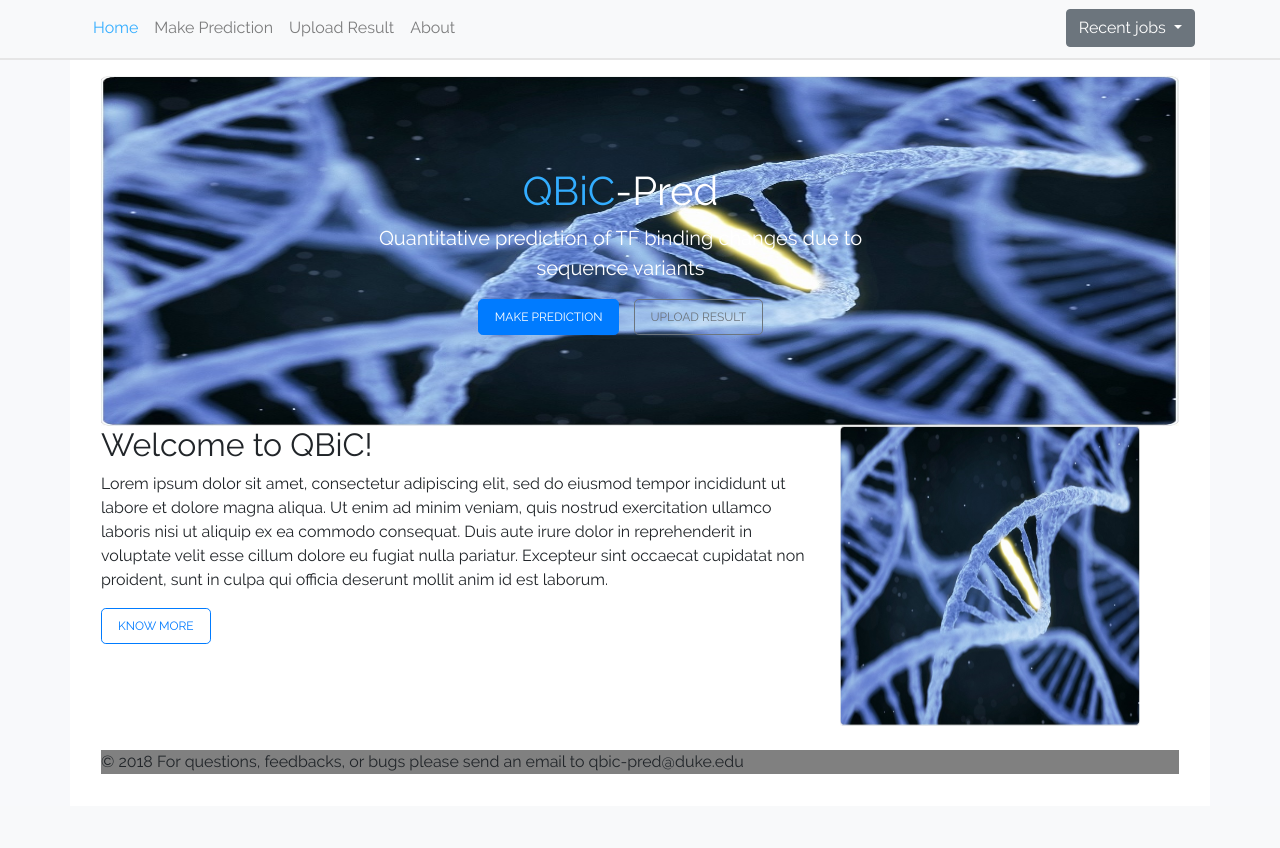
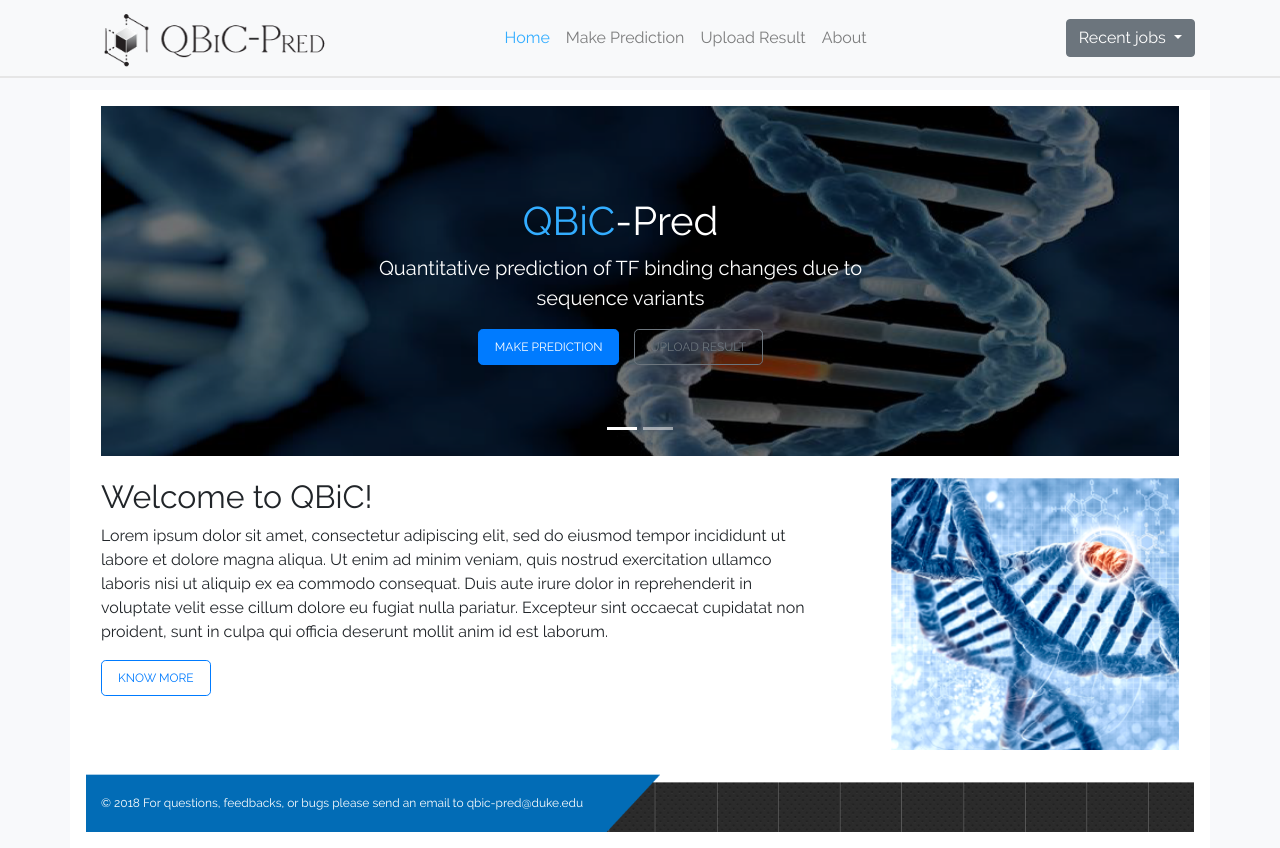
Before and after one commit to vincentiusmartin/QBiC-Pred, a Flask app: page / in a window 1280 px wide. Before the commit the page ends 774 px from the top, so only its background shows below. Run offline with Flask 2, Linux system fonts and the light colour scheme; data that the repository does not hold is empty; parts of the project's set-up code (start-up, migrations or seed data) failed here and were passed over; some libraries are stand-ins or nearby versions.

Commit message:
more interface

```diff
--- a/website/app/static/css/base.css
+++ b/website/app/static/css/base.css
@@ -1,5 +1,5 @@
 body{
-  padding-top: 60px; /* need to do this to avoid overlap with navbar */
+  padding-top: 90px; /* need to do this to avoid overlap with navbar */
   background-color:#f8f9fb;
 }
 
@@ -14,6 +14,20 @@ body *{
 
 html,body {
     height: 100%;
+}
+
+#header-logo{
+  width: 78%;
+}
+
+#footer-img{
+  width:100%;
+}
+
+#footer-caption{
+  position: absolute;
+  bottom: 8px;
+  left: 16px;
 }
 
 .navbar-nav > .nav-item > a.active{
@@ -34,6 +48,17 @@ html,body {
   background-color:white;
 }
 
-.footer{
-  background-color:gray;
+
+.footer-thumbnail {
+    position: relative;
 }
+
+.footer-caption {
+  color:white;
+  text-align:left;
+  position: absolute;
+  font-size:12px;
+  top: 35%;
+  left: 0;
+  width: 100%;
+}
--- a/website/app/templates/base.html
+++ b/website/app/templates/base.html
@@ -21,10 +21,22 @@
     <script src="{{ url_for('static', filename='js/base.js') }}"></script>
   </head>
   <body>
-    <div class="container qbic-body "> <!-- to make full width, just remove container inside-->
-      <nav class="navbar fixed-top navbar-expand-sm bg-light navbar-light qbic-nav">
+    <div class="container qbic-body"> <!-- to make full width, just remove container inside-->
+      <nav class="navbar fixed-top navbar-expand-lg bg-light navbar-light qbic-nav py-0 mt-0">
         <div class="container">
-          <ul class="navbar-nav"> <!-- ml-auto  -->
+          <ul class="navbar-nav mr-auto">
+              <li>
+                <a class="nav-link py-0" href="/">
+                  <img src="/static/images/headerlogo.png" id="header-logo">
+                </a>
+              </li>
+          </ul>
+
+          <button class="navbar-toggler" type="button" data-toggle="collapse" data-target="#header-toggler" aria-controls="header-toggler" aria-expanded="false" aria-label="Click to toggle menu">
+            <span class="navbar-toggler-icon"></span>
+          </button>
+          <div class="collapse navbar-collapse" id="header-toggler">
+            <ul class="navbar-nav mx-auto"> <!-- ml-auto  -->
               <li class="nav-item">
                 <a class="nav-link" href="{{ url_for('index') }}" id="nav-1">Home</a>
               </li>
@@ -41,22 +53,27 @@
                 <a class="nav-link" href="{{ url_for('testing') }}" id="nav-5">Test</a>
               </li>-->
             </ul>
-          <ul class="navbar-nav ml-auto">
-              <div class="dropdown">
+            <div class="dropdown ml-auto">
               <button class="btn btn-secondary dropdown-toggle" type="button" id="dropdownMenuButton" data-toggle="dropdown" aria-haspopup="true" aria-expanded="false">
                 Recent jobs
               </button>
               <div id="dropdown-header" class="dropdown-menu dropdown-menu-right" aria-labelledby="dropdownMenuButton"></div>
             </div>
-            </li>
-          </ul>
+          </div>
         </div>
       </nav>
 
       {% block body %}
       {% endblock %}
       <footer class="footer">
+        <div class="row" id="box-search">
+            <div class="footer-thumbnail text-center">
+                <img src="/static/images/footer.png" alt="" class="img-responsive" id="footer-img">
+                <div class="footer-caption col-md-7">
                     <p>© 2018 For questions, feedbacks, or bugs please send an email to qbic-pred@duke.edu</p>
+                </div>
+            </div>
+        </div>
       </footer>
     </div> <!-- /container -->
   </body>
--- a/website/app/templates/index.html
+++ b/website/app/templates/index.html
@@ -1,5 +1,5 @@
 {% extends "base.html" %}
-{% block title %}Home{% endblock %}
+{% block title %}QBiC-Pred: Home{% endblock %}
 {% block body %}
 
 <link rel= "stylesheet" type= "text/css" href= "{{ url_for('static', filename='css/index.css') }}">
@@ -13,7 +13,7 @@
     </ol>
     <div class="carousel-inner">
       <div class="carousel-item active">
-        <img class="d-block w-100 slideshow-img" src="/static/images/mut1.jpeg">
+        <img class="d-block w-100 slideshow-img" src="/static/images/mut2.png">
         <div class="carousel-caption">
             <h1><span class="blue-text">QBiC</span>-Pred</h1>
             <p class="lead">Quantitative prediction of TF binding changes due to sequence variants</p>
@@ -21,11 +21,12 @@
             <a href="{{ url_for('upload_result') }}" class="btn btn-lg btn-outline-secondary index-button-text" style="margin-left:2%;">UPLOAD RESULT</a>
         </div><!-- end carousel-caption -->
       </div>
-      <div class="carousel-item slideshow-img">
-        <img class="d-block w-100 slideshow-img" src="/static/images/mut2.jpg">
+      <div class="carousel-item">
+        <img class="d-block w-100 slideshow-img" src="/static/images/mut1.jpeg">
       </div>
     </div>
-    <div class="row">
+  </div>
+  <div class="row" style="padding-top:2%;">
     <div class="col-md-8">
       <h2>Welcome to QBiC!</h2>
       <p>
@@ -34,8 +35,7 @@
       <a href="{{ url_for('about') }}" class="btn btn-lg btn-outline-primary index-button-text">KNOW MORE</a>
     </div>
     <div class="col-md-4">
-        <img src="/static/images/mut1.jpeg" style="width:300px;height:300px;">
-      </div>
+      <img src="/static/images/mut3.png" style="width: 85%;float:right;">
     </div>
   </div>
 
```
Also changed, not shown: website/app/static/css/index.css (+11 -0 lines), website/app/static/images/footer.png (added), website/app/static/images/headerlogo.png (added), website/app/static/images/logo.png (deleted), website/app/static/images/mut2.jpg (deleted), website/app/static/images/mut2.png (added), website/app/static/images/mut3.png (added). Lines whose indentation alone changed are shown as unchanged.
